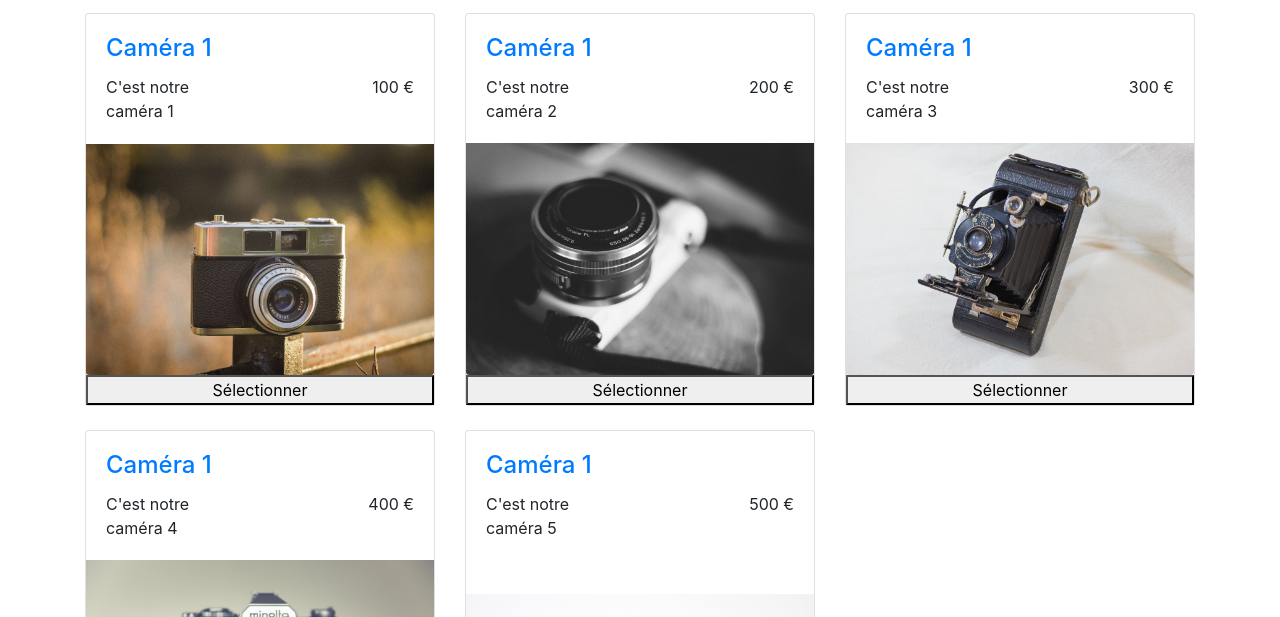
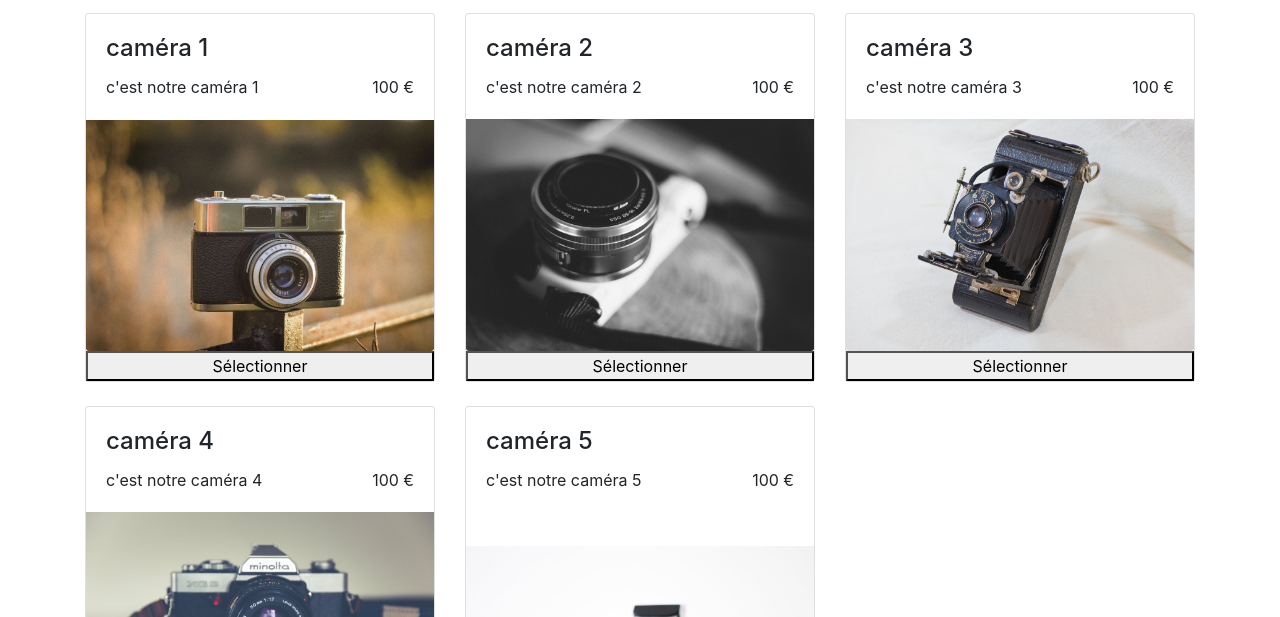
Before and after one commit to ElongeR-12/projet_e_commerce.github.io, a website: page view/index.html in a window 1280 px wide. Shown: the part 183-800 px from the top of the page. Drawn offline with nearby package versions, Linux system fonts and the light colour scheme.

Commit message:
mettre l'interface header, dynamiser l'index HTML en javascript

```diff
--- a/view/index.html
+++ b/view/index.html
@@ -31,115 +31,14 @@
         </nav>
 
     </header>
-
     <main>
         <div id="content-cards" class="container">
             <h1 class="mt-3 mb-3">Tous nos articles</h1>
             <div class="row">
-              <div class="col-lg-4 col-sm-6 mb-4">
-                <div class="card h-100">
-                  <div class="card-body">
-                    <h4 class="card-title">
-                      <a href="">Caméra 1</a>
-                    </h4>
-                    <div class="row">
-                      <div class="col-6">
-                        <p class="card-text">C'est notre caméra 1</p>
-                      </div>
-                      <div class="col-6 text-right">
-                        <p class="card-text">100 <span>€</span></p>
-                      </div>
-                    </div>
-                  </div>
 
-                    <img class="card-img-bottom" src="../images/vcam_1.jpg"/>
-
-                    <button>Sélectionner</button>
-
-                </div>
-              </div>
-              <div class="col-lg-4 col-sm-6 mb-4">
-                <div class="card h-100">
-                  <div class="card-body">
-                    <h4 class="card-title">
-                      <a href="">Caméra 1</a>
-                    </h4>
-                    <div class="row">
-                      <div class="col-6">
-                        <p class="card-text">C'est notre caméra 2</p>
-                      </div>
-                      <div class="col-6 text-right">
-                        <p class="card-text">200 <span>€</span></p>
-                      </div>
-                    </div>
-                  </div>
-
-                    <img class="card-img-bottom" src="../images/vcam_2.jpg"/>
-                    <button>Sélectionner</button>
-                </div>
-              </div>
-              <div class="col-lg-4 col-sm-6 mb-4">
-                <div class="card h-100">
-                  <div class="card-body">
-                    <h4 class="card-title">
-                      <a href="">Caméra 1</a>
-                    </h4>
-                    <div class="row">
-                      <div class="col-6">
-                        <p class="card-text">C'est notre caméra 3</p>
-                      </div>
-                      <div class="col-6 text-right">
-                        <p class="card-text">300 <span>€</span></p>
-                      </div>
-                    </div>
-                  </div>
-
-                    <img class="card-img-bottom" src="../images/vcam_3.jpg"/>
-                    <button>Sélectionner</button>
-                </div>
-              </div>
-              <div class="col-lg-4 col-sm-6 mb-4">
-                <div class="card h-100">
-                  <div class="card-body">
-                    <h4 class="card-title">
-                      <a href="">Caméra 1</a>
-                    </h4>
-                    <div class="row">
-                      <div class="col-6">
-                        <p class="card-text">C'est notre caméra 4</p>
-                      </div>
-                      <div class="col-6 text-right">
-                        <p class="card-text">400 <span>€</span></p>
-                      </div>
-                    </div>
-                  </div>
-
-                    <img class="card-img-bottom" src="../images/vcam_4.jpg"/>
-                    <button>Sélectionner</button>
-                </div>
-              </div>
-              <div class="col-lg-4 col-sm-6 mb-4">
-                <div class="card h-100">
-                  <div class="card-body">
-                    <h4 class="card-title">
-                      <a href="">Caméra 1</a>
-                    </h4>
-                    <div class="row">
-                      <div class="col-6">
-                        <p class="card-text">C'est notre caméra 5</p>
-                      </div>
-                      <div class="col-6 text-right">
-                        <p class="card-text">500 <span>€</span></p>
-                      </div>
-                    </div>
-                  </div>
-
-                    <img class="card-img-bottom" src="../images/vcam_5.jpg"/>
-                    <button>Sélectionner</button>
-                </div>
-              </div>
             </div>
         </div>
     </main>
+    <script type="text/javascript" src="./js/index.js" async></script>
 </body>
 </html>
--- a/view/js/index.js
+++ b/view/js/index.js
@@ -0,0 +1,84 @@
+
+
+let CreateProductsObj = () => {
+    class Products {
+        constructor(id, name, price, description, imageUrl){
+            this.id = id;
+            this.name = name;
+            this.price = price;
+            this.description = description;
+            this.imageUrl = imageUrl;
+        }
+    }
+    let firstProduct = new Products (1, 'caméra 1', "100 €", "c'est notre caméra 1", "../images/vcam_1.jpg" );
+    let secondProduct = new Products (2, 'caméra 2', "200 €", "c'est notre caméra 2", "../images/vcam_2.jpg" );
+    let thirdProduct = new Products (3, 'caméra 3', "300 €", "c'est notre caméra 3", "../images/vcam_3.jpg" );
+    let forthProduct = new Products (4, 'caméra 4', "400 €", "c'est notre caméra 4", "../images/vcam_4.jpg" );
+    let fifthProduct = new Products (5, 'caméra 5', "500 €", "c'est notre caméra 5", "../images/vcam_5.jpg" );
+
+    let PRODUCT = [];
+
+    PRODUCT.push(firstProduct, secondProduct, thirdProduct, forthProduct, fifthProduct);
+    return PRODUCT;
+}
+
+let products = CreateProductsObj();
+
+const displayArticle = (row) => {
+
+    row = document.getElementsByClassName('row');
+
+    for (let i = 0; i<products.length; i++) {
+        const maincol = document.createElement("div");
+        maincol.classList.add("col-lg-4", "col-sm-6", "mb-4");
+
+        const card = document.createElement("div");
+        card.classList.add("card","h-100");
+
+        const divcard = document.createElement("div");
+        divcard.classList.add("card-body");
+
+        const h = document.createElement("h4");
+        h.classList.add("card-title");
+        h.textContent = products[i].name;
+
+        const divrow = document.createElement("div");
+        divrow.classList.add("row");
+
+        const divcol = document.createElement("div");
+        divcol.classList.add("col-8");
+
+        const pdesc = document.createElement("p");
+        pdesc.classList.add('card-text');
+        pdesc.textContent = products[i].description;
+
+        const divcolright = document.createElement("div");
+        divcolright.classList.add("col-4", "text-right");
+
+        const pdescright = document.createElement('p');
+        pdescright.classList.add("card-text");
+        pdescright.textContent = products[0].price;
+
+        const img = document.createElement("img");
+        img.classList.add("card-img-bottom");
+        img.src = products[i].imageUrl;
+
+        const b = document.createElement("button");
+        b.textContent = "Sélectionner"
+
+        divcol.appendChild(pdesc);
+        divcolright.appendChild(pdescright);
+        divrow.appendChild(divcol);
+        divrow.appendChild(divcolright);
+
+        divcard.appendChild(h);
+        divcard.appendChild(divrow);
+        card.appendChild(divcard);
+        card.appendChild(img);
+        card.appendChild(b);
+        maincol.appendChild(card);
+        row[0].appendChild(maincol);
+    };
+}
+
+displayArticle ();
--- a/view/js/panier.js
+++ b/view/js/panier.js
@@ -0,0 +1 @@
+console.log('connecte on panier');
--- a/view/js/produit.js
+++ b/view/js/produit.js
@@ -0,0 +1 @@
+console.log("connected on product");
--- a/view/js/remerciement.js
+++ b/view/js/remerciement.js
@@ -0,0 +1 @@
+console.log("conncted on remerciement");
```
Also changed, not shown: view/panier.html (+1 -1 lines), view/produit.html (+1 -1 lines), view/remerciement.html (+1 -0 lines).
